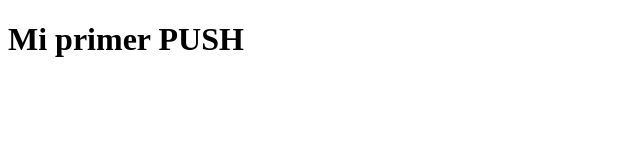
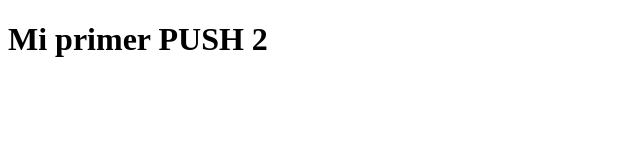
Before and after one commit to Anadiaz-ac/programacion_movil, a plain HTML site: page index.html in a window 1280 px wide. Shown: the full height of the page, 0-640 px from the left. Drawn offline with Linux system fonts and the light colour scheme.

Commit message:
mi primer pull

```diff
--- a/index.html
+++ b/index.html
@@ -6,6 +6,6 @@
     <title>Document</title>
   </head>
   <body>
-    <h1>Mi primer PUSH</h1>
+    <h1>Mi primer PUSH 2</h1>
   </body>
 </html>
```
